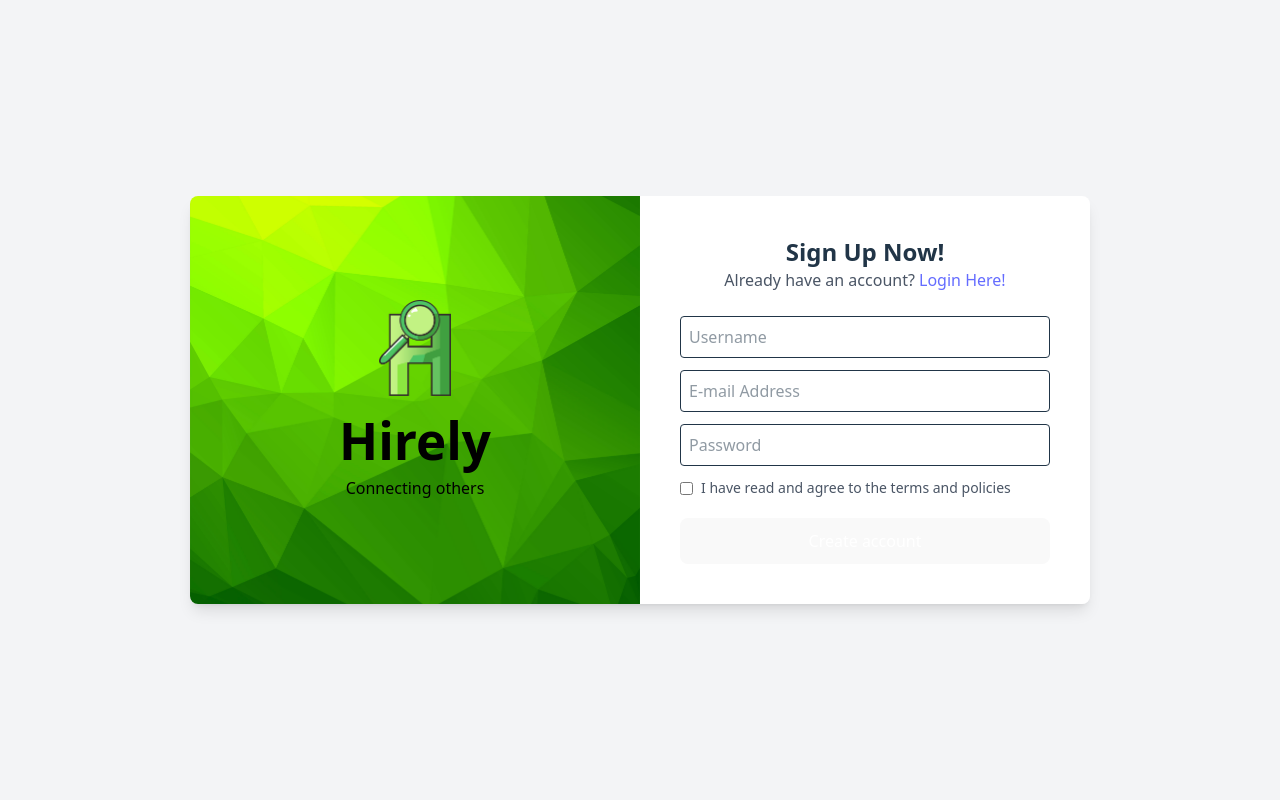
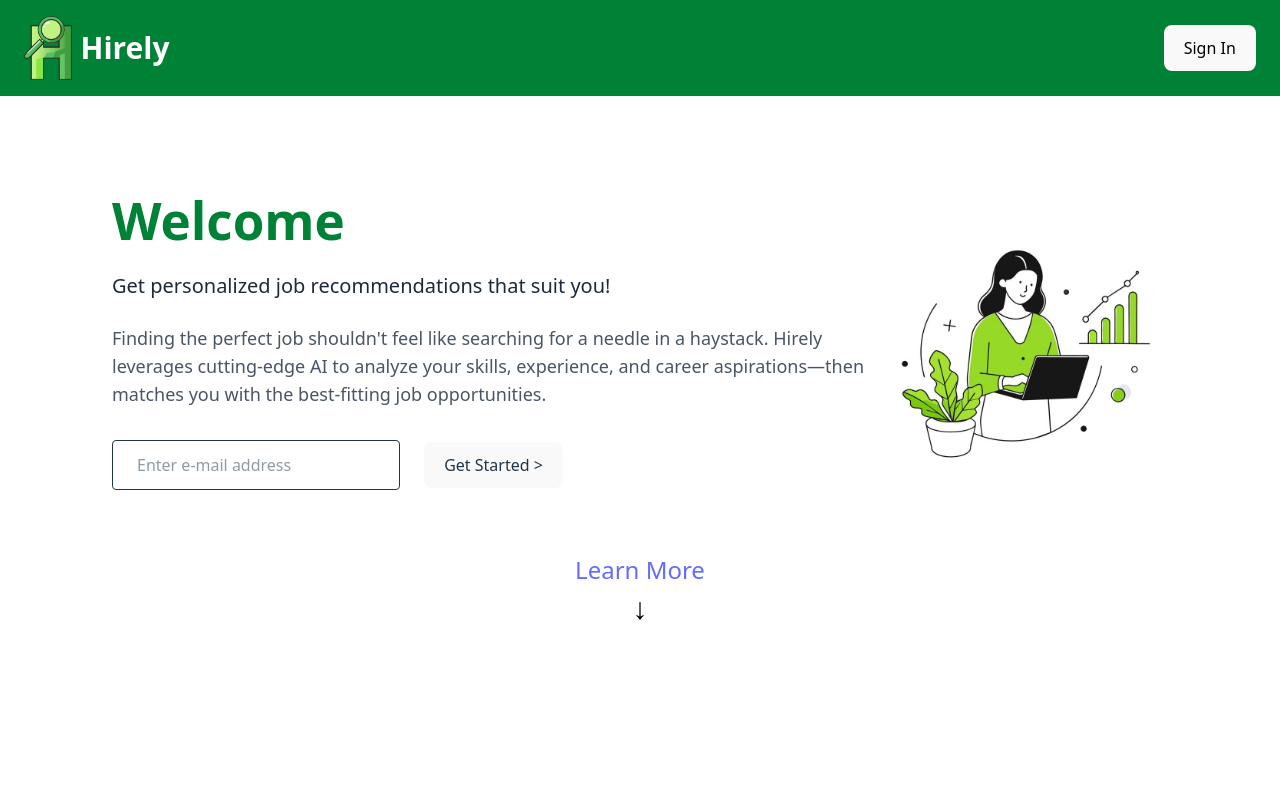
Before and after one commit to sshania/Hirely-FE, a React (Vite) app: page / in a window 1280 px wide. Shown: the top 800 px of the page. Built offline with nearby package versions, Linux system fonts and the light colour scheme.

Commit message:
Add navigation for landing page to register page and register page to login page

```diff
--- a/src/App.tsx
+++ b/src/App.tsx
@@ -1,8 +1,16 @@
-import React from "react";
-import Registerpage from "./Registerpage";
+import { BrowserRouter as Router, Routes, Route } from "react-router-dom";
+import LandingPage from "./Landingpage";
+import RegisterPage from "./Registerpage";
 
 function App() {
-  return <Registerpage />;
+  return (
+    <Router>
+      <Routes>
+        <Route path="/" element={<LandingPage />} />
+        <Route path="/register" element={<RegisterPage />} />
+      </Routes>
+    </Router>
+  );
 }
 
 export default App;
--- a/src/Landingpage.tsx
+++ b/src/Landingpage.tsx
@@ -1,6 +1,14 @@
-import React from "react";
+import React, { useState } from "react";
+import { useNavigate } from "react-router-dom";
 
 const LandingPage: React.FC = () => {
+  const [email, setEmail] = useState("");
+  const navigate = useNavigate();
+
+  const handleRedirect = () => {
+    navigate("/register", { state: { email } });
+  };
+
   return (
     <div className="bg-white flex flex-col w-full overflow-x-hidden scroll-smooth">
       <header className="bg-green-700 text-white flex justify-between items-center px-6 py-4 w-full">
@@ -8,10 +16,14 @@ const LandingPage: React.FC = () => {
           <img src="/HirelyLogo.png" alt="Hirely Logo" className="h-16" />
           <span className="text-3xl font-bold">Hirely</span>
         </div>
-        <button className="bg-white text-black font-semibold px-6 py-3 rounded">Sign In</button>
+        <button
+          className="bg-white text-black font-semibold px-6 py-3 rounded"
+          onClick={handleRedirect}
+        >
+          Sign In
+        </button>
       </header>
 
-      {/* Hero Section */}
       <section className="flex flex-col justify-between py-16 lg:py-24 w-full max-w-[100vw] gap-12 flex-1">
         <div className="flex flex-col-reverse lg:flex-row items-center justify-between px-6 sm:px-12 w-full">
           <div className="w-full lg:w-auto px-4 lg:px-0 lg:pl-8 xl:pl-16">
@@ -27,8 +39,13 @@ const LandingPage: React.FC = () => {
                 type="email"
                 placeholder="Enter e-mail address"
                 className="px-6 py-3 border rounded w-full sm:w-72"
+                value={email}
+                onChange={(e) => setEmail(e.target.value)}
               />
-              <button className="bg-[#6EE7B7] hover:bg-[#4ADE80] px-8 py-3 rounded font-semibold w-full sm:w-auto text-lg">
+              <button
+                className="bg-[#6EE7B7] hover:bg-[#4ADE80] px-8 py-3 rounded font-semibold w-full sm:w-auto text-lg"
+                onClick={handleRedirect}
+              >
                 Get Started &gt;
               </button>
             </div>
@@ -43,22 +60,16 @@ const LandingPage: React.FC = () => {
           </div>
         </div>
 
-        {/* Centered Learn More Button */}
         <div className="text-center pb-4 mt-4">
-          <a
-            href="#learn-more"
-            className="text-black text-2xl font-medium hover:text-black inline-block"
-          >
+          <a href="#learn-more" className="text-black text-2xl font-medium hover:text-black inline-block">
             Learn More
           </a>
-          {/* Animated Arrow */}
           <div className="text-center mt-2 animate-bounce">
             <span className="text-3xl text-black">&darr;</span>
           </div>
         </div>
       </section>
 
-      {/* Learn More Section */}
       <section id="learn-more" className="bg-white px-6 py-20 text-center mt-16">
         <h2 className="text-3xl font-semibold text-green-700 mb-6">How Hirely Helps You Find Your Dream Job</h2>
         <div className="flex flex-col md:flex-row justify-center items-center gap-12">
@@ -81,7 +92,6 @@ const LandingPage: React.FC = () => {
         <p className="mt-10 text-gray-700 font-medium">AI powered. Human-Focused. Your career assistant, 24/7.</p>
       </section>
 
-      {/* Add more space after the last paragraph */}
       <footer className="border-t py-12 text-center text-lg text-gray-600 w-full">
         &copy; 2025 Hirely. All rights reserved.
       </footer>
--- a/src/Registerpage.tsx
+++ b/src/Registerpage.tsx
@@ -1,16 +1,26 @@
-import React, { useState } from "react";
+import React, { useEffect, useState } from "react";
+import { useLocation, useNavigate } from "react-router-dom";
 
 const RegisterPage: React.FC = () => {
+  const location = useLocation();
+  const navigate = useNavigate();
+  const passedEmail = (location.state as { email?: string })?.email || "";
+
   const [username, setUsername] = useState("");
-  const [email, setEmail] = useState("");
+  const [email, setEmail] = useState(passedEmail);
   const [password, setPassword] = useState("");
   const [agree, setAgree] = useState(false);
   const [loading, setLoading] = useState(false);
   const [error, setError] = useState("");
 
+  useEffect(() => {
+    if (passedEmail) {
+      setEmail(passedEmail);
+    }
+  }, [passedEmail]);
+
   const handleRegister = async (e: React.FormEvent) => {
     e.preventDefault();
-
     if (!agree) {
       alert("Please agree to the terms and policies.");
       return;
@@ -22,24 +32,23 @@ const RegisterPage: React.FC = () => {
     try {
       const response = await fetch("https://your-api.com/register", {
         method: "POST",
-        headers: {
-          "Content-Type": "application/json"
-        },
-        body: JSON.stringify({ username, email, password })
+        headers: { "Content-Type": "application/json" },
+        body: JSON.stringify({ username, email, password }),
       });
 
       const data = await response.json();
-
-      if (!response.ok) {
-        throw new Error(data.message || "Registration failed.");
-      }
-
+      if (!response.ok) throw new Error(data.message || "Registration failed.");
       alert("Registration successful!");
     } catch (err: any) {
       setError(err.message);
     } finally {
       setLoading(false);
     }
+  };
+
+  const handleLoginRedirect = (e: React.MouseEvent) => {
+    e.preventDefault();
+    navigate("/login");
   };
 
   return (
@@ -61,7 +70,10 @@ const RegisterPage: React.FC = () => {
         <div className="w-1/2 bg-white p-10">
           <h2 className="text-2xl font-bold text-center">Sign Up Now!</h2>
           <p className="text-center text-gray-600">
-            Already have an account? <a href="#" className="text-blue-500">Login Here!</a>
+            Already have an account?{" "}
+            <a href="#" className="text-blue-500" onClick={handleLoginRedirect}>
+              Login Here!
+            </a>
           </p>
           <form className="mt-6" onSubmit={handleRegister}>
             <input
@@ -90,7 +102,9 @@ const RegisterPage: React.FC = () => {
                 checked={agree}
                 onChange={(e) => setAgree(e.target.checked)}
               />
-              <span className="text-gray-600 text-sm">I have read and agree to the terms and policies</span>
+              <span className="text-gray-600 text-sm">
+                I have read and agree to the terms and policies
+              </span>
             </div>
             {error && <p className="text-red-500 text-sm mt-2">{error}</p>}
             <button
```
